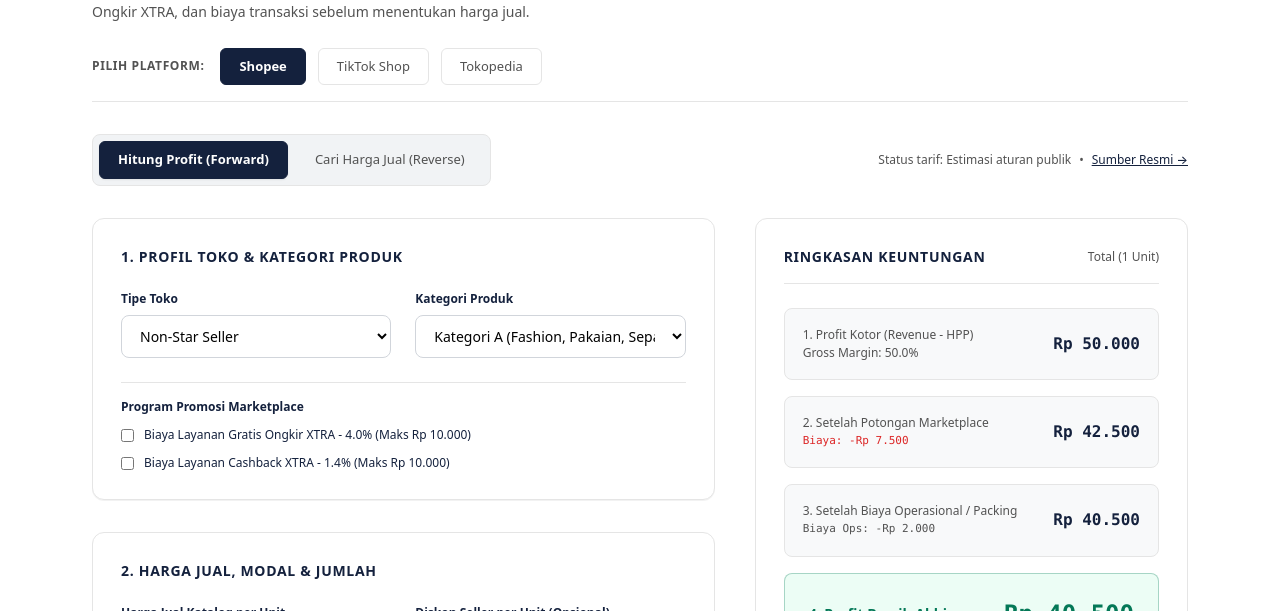
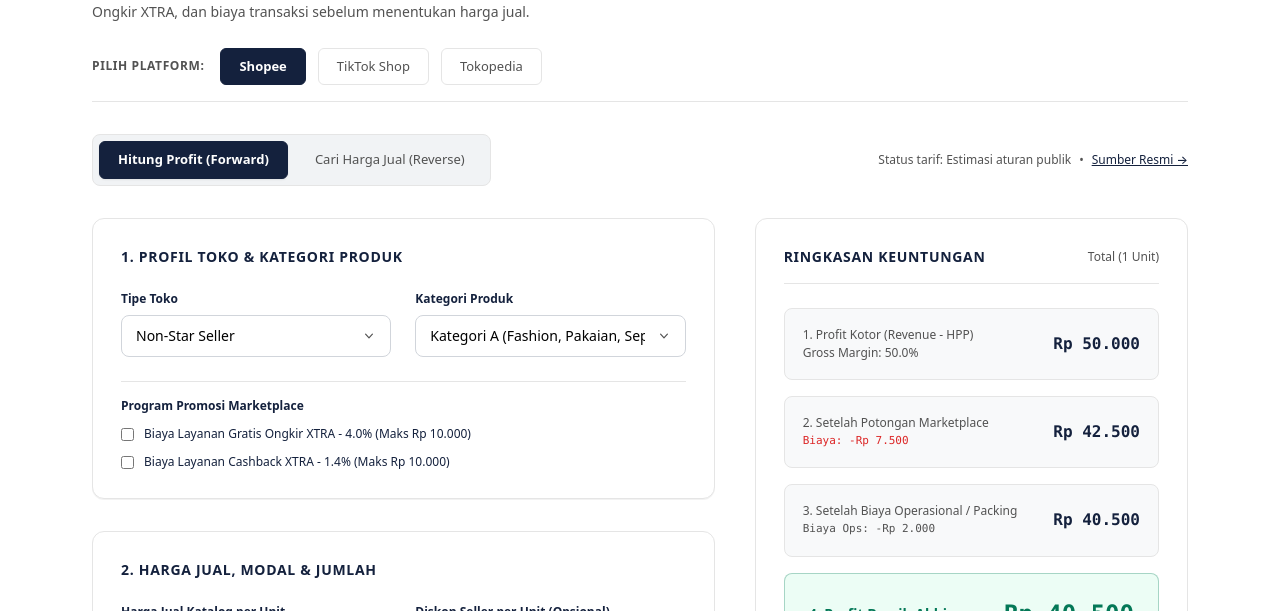
Before and after one commit to dmsda/kalkulator-seller, an Astro site: page /shopee in a window 1280 px wide. Shown: the part 189-800 px from the top of the page. Built offline with nearby package versions, Linux system fonts and the light colour scheme; Astro itself is replaced by a stand-in of ours.

Commit message:
fix(ui): improve select dropdown arrow spacing with custom chevron and safe right padding

```diff
--- a/src/components/Calculator.astro
+++ b/src/components/Calculator.astro
@@ -88,24 +88,38 @@ const { initialPlatform = 'shopee', isComparisonMode = false } = Astro.props;
             <label for="store-type-select" class="block text-xs font-semibold text-[#14213D] mb-2">
               Tipe Toko
             </label>
+            <div class="relative">
               <select
                 id="store-type-select"
-              class="w-full text-xs sm:text-sm border border-[#D1D5DB] rounded-lg px-3.5 py-2.5 bg-white focus-visible:ring-2 focus-visible:ring-[#14213D] focus:border-[#14213D] outline-none"
+                class="w-full appearance-none text-xs sm:text-sm border border-[#D1D5DB] rounded-lg pl-3.5 pr-10 py-2.5 bg-white focus-visible:ring-2 focus-visible:ring-[#14213D] focus:border-[#14213D] outline-none cursor-pointer"
               >
                 <!-- Options populated dynamically -->
               </select>
+              <div class="pointer-events-none absolute inset-y-0 right-0 flex items-center pr-3.5 text-[#525252]">
+                <svg class="w-4 h-4" viewBox="0 0 20 20" fill="currentColor" aria-hidden="true">
+                  <path fill-rule="evenodd" d="M5.23 7.21a.75.75 0 011.06.02L10 11.168l3.71-3.938a.75.75 0 111.08 1.04l-4.25 4.5a.75.75 0 01-1.08 0l-4.25-4.5a.75.75 0 01.02-1.06z" clip-rule="evenodd" />
+                </svg>
+              </div>
+            </div>
           </div>
 
           <div>
             <label for="category-select" class="block text-xs font-semibold text-[#14213D] mb-2">
               Kategori Produk
             </label>
+            <div class="relative">
               <select
                 id="category-select"
-              class="w-full text-xs sm:text-sm border border-[#D1D5DB] rounded-lg px-3.5 py-2.5 bg-white focus-visible:ring-2 focus-visible:ring-[#14213D] focus:border-[#14213D] outline-none"
+                class="w-full appearance-none text-xs sm:text-sm border border-[#D1D5DB] rounded-lg pl-3.5 pr-10 py-2.5 bg-white focus-visible:ring-2 focus-visible:ring-[#14213D] focus:border-[#14213D] outline-none cursor-pointer"
               >
                 <!-- Options populated dynamically -->
               </select>
+              <div class="pointer-events-none absolute inset-y-0 right-0 flex items-center pr-3.5 text-[#525252]">
+                <svg class="w-4 h-4" viewBox="0 0 20 20" fill="currentColor" aria-hidden="true">
+                  <path fill-rule="evenodd" d="M5.23 7.21a.75.75 0 011.06.02L10 11.168l3.71-3.938a.75.75 0 111.08 1.04l-4.25 4.5a.75.75 0 01-1.08 0l-4.25-4.5a.75.75 0 01.02-1.06z" clip-rule="evenodd" />
+                </svg>
+              </div>
+            </div>
           </div>
         </div>
 
@@ -187,13 +201,20 @@ const { initialPlatform = 'shopee', isComparisonMode = false } = Astro.props;
             <label for="target-type-select" class="block text-xs font-semibold text-[#14213D] mb-2">
               Satuan Target Profit
             </label>
+            <div class="relative">
               <select
                 id="target-type-select"
-              class="w-full text-xs sm:text-sm border border-[#D1D5DB] rounded-lg px-3.5 py-2.5 bg-white focus-visible:ring-2 focus-visible:ring-[#14213D] focus:border-[#14213D] outline-none"
+                class="w-full appearance-none text-xs sm:text-sm border border-[#D1D5DB] rounded-lg pl-3.5 pr-10 py-2.5 bg-white focus-visible:ring-2 focus-visible:ring-[#14213D] focus:border-[#14213D] outline-none cursor-pointer"
               >
                 <option value="per_unit">Per Unit Produk</option>
                 <option value="per_order">Per Total Pesanan (Seluruh Qty)</option>
               </select>
+              <div class="pointer-events-none absolute inset-y-0 right-0 flex items-center pr-3.5 text-[#525252]">
+                <svg class="w-4 h-4" viewBox="0 0 20 20" fill="currentColor" aria-hidden="true">
+                  <path fill-rule="evenodd" d="M5.23 7.21a.75.75 0 011.06.02L10 11.168l3.71-3.938a.75.75 0 111.08 1.04l-4.25 4.5a.75.75 0 01-1.08 0l-4.25-4.5a.75.75 0 01.02-1.06z" clip-rule="evenodd" />
+                </svg>
+              </div>
+            </div>
             <p class="text-xs text-[#525252] mt-1.5">Pilih apakah target berlaku per barang atau total order.</p>
           </div>
         </div>
```
Lines whose indentation alone changed are shown as unchanged.
